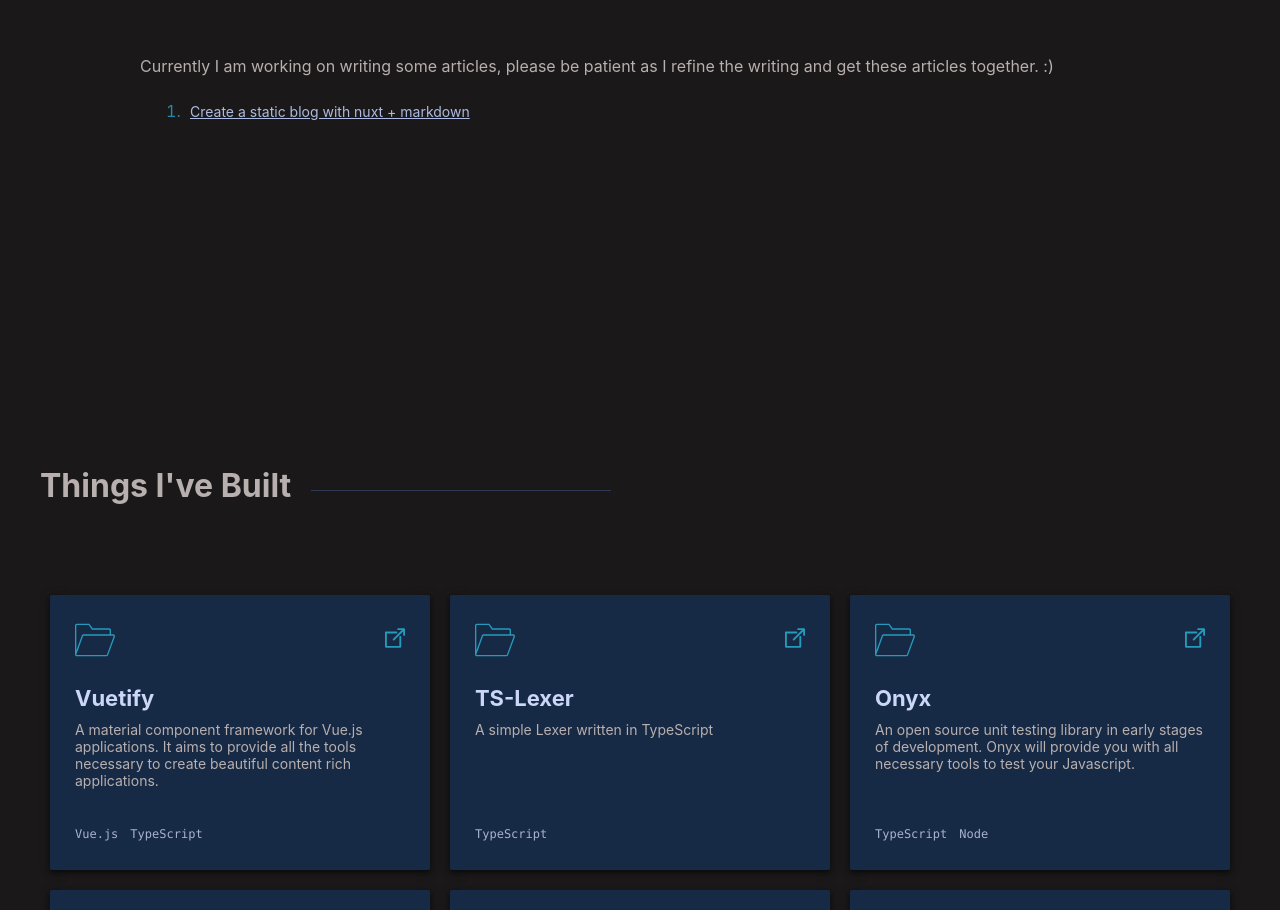
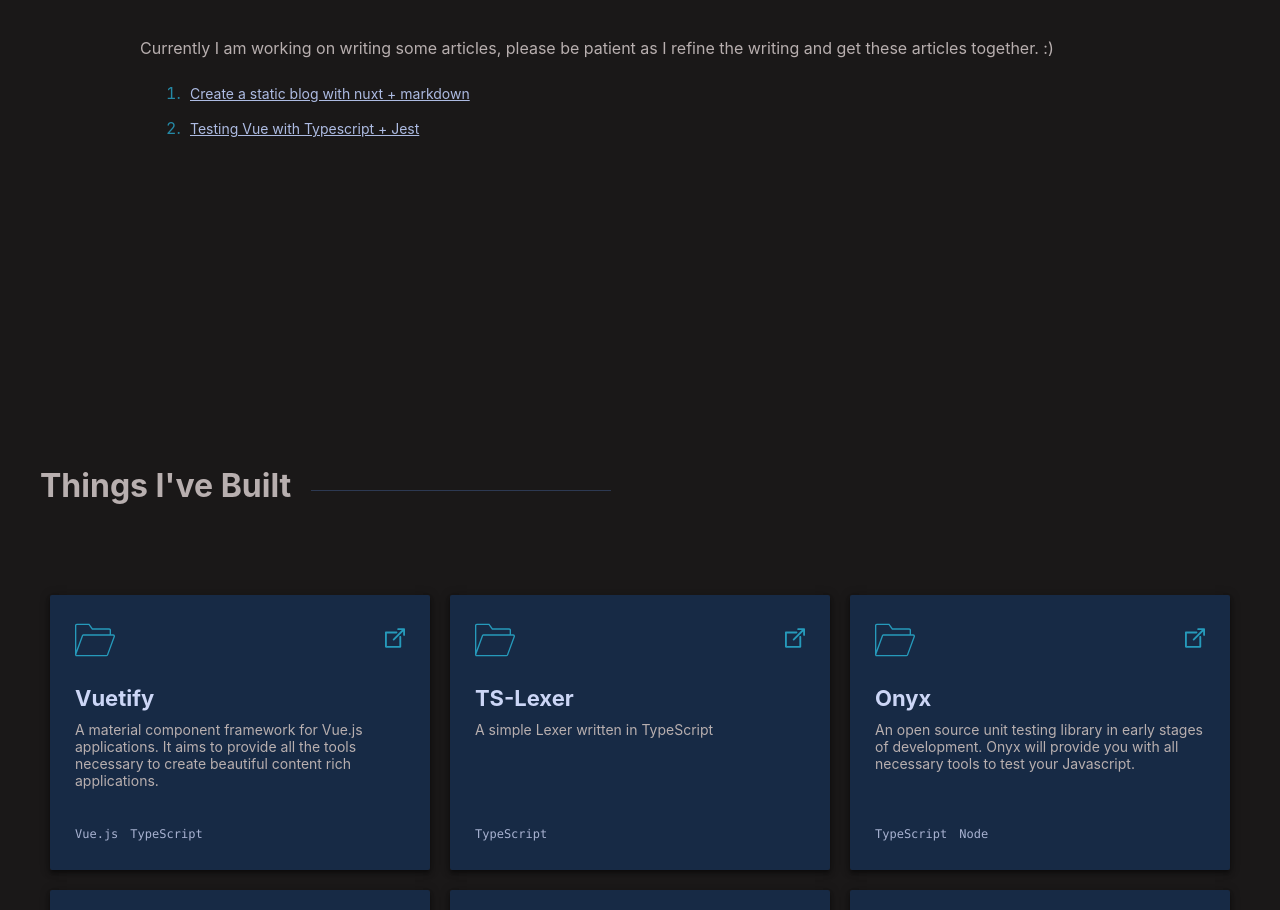
Before and after one commit to ElijahKotyluk/elijahkotyluk.com, a Nuxt app: page / in a window 1280 px wide. Shown: the part 1954-2864 px from the top of the page. Built offline with nearby package versions, Linux system fonts and the light colour scheme.

Commit message:
chore(article): start writing out new article

```diff
--- a/components/sections/Articles.vue
+++ b/components/sections/Articles.vue
@@ -33,6 +33,10 @@
         {
           title: 'Create a static blog with nuxt + markdown',
           to: '/article/static-blog-markdown-nuxt'
+        },
+        {
+          title: 'Testing Vue with Typescript + Jest',
+          to: '/articles/vue-typescript-jest'
         }
       ]
     }
--- /dev/null
+++ b/static/articles/vue-jest-typescript.md
@@ -0,0 +1,3 @@
+# Testing Vue components with Jest and TypeScript
+
+### Introduction:
--- a/static/articles/what_is_nuxt.md
+++ /dev/null
@@ -1,6 +0,0 @@
-# What is Nuxt?
-
-### Introduction:
-
-
-More information about Nuxt.js in [the documentation](https://nuxtjs.org/guide).
```
